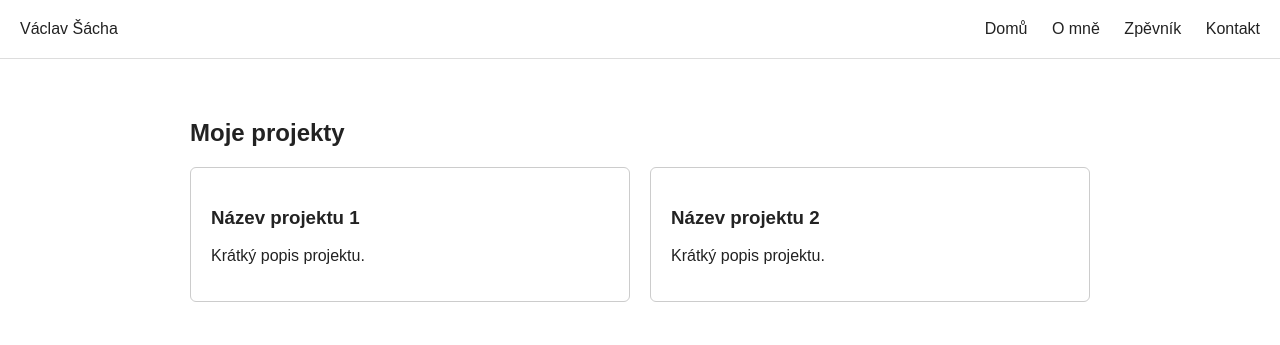
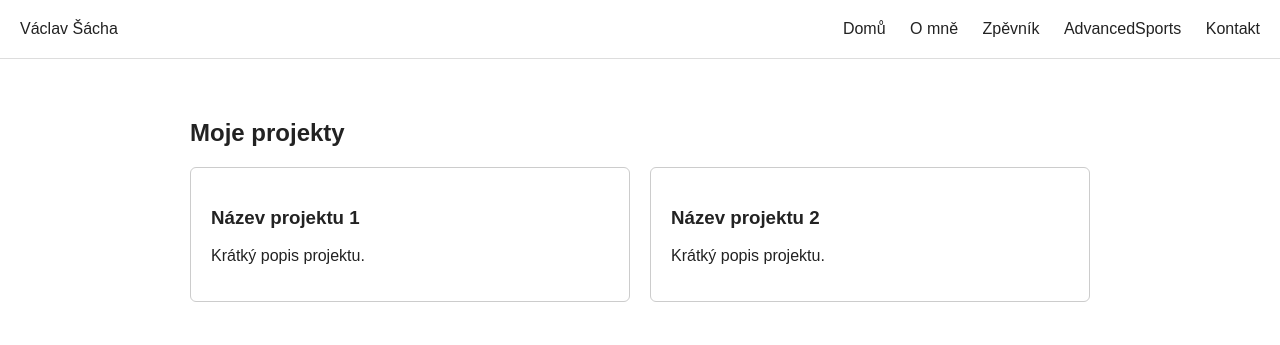
Before and after one commit to SachaVac/sachavac_website, a plain HTML site: page contact/index.html in a window 1280 px wide. Drawn offline with Linux system fonts and the light colour scheme.

Commit message:
modified:   about/index.html 	modified:   contact/index.html 	modified:   index.html 	modified:   projects/index.html 	modified:   research/index.html

```diff
--- a/contact/index.html
+++ b/contact/index.html
@@ -14,6 +14,8 @@
         <a href="/sachavac_website/">Domů</a>
         <a href="/sachavac_website/about/">O mně</a>
         <a href="/SONGS4EVERYONE/">Zpěvník</a>
+        <a href="/AdvancedSports/">AdvancedSports</a>
+
         <a href="/sachavac_website/contact/">Kontakt</a>
     </nav>
 </header>
```
Also changed, not shown: about/index.html (+1 -0 lines), index.html (+1 -0 lines), projects/index.html (+1 -0 lines), research/index.html (+1 -0 lines).
